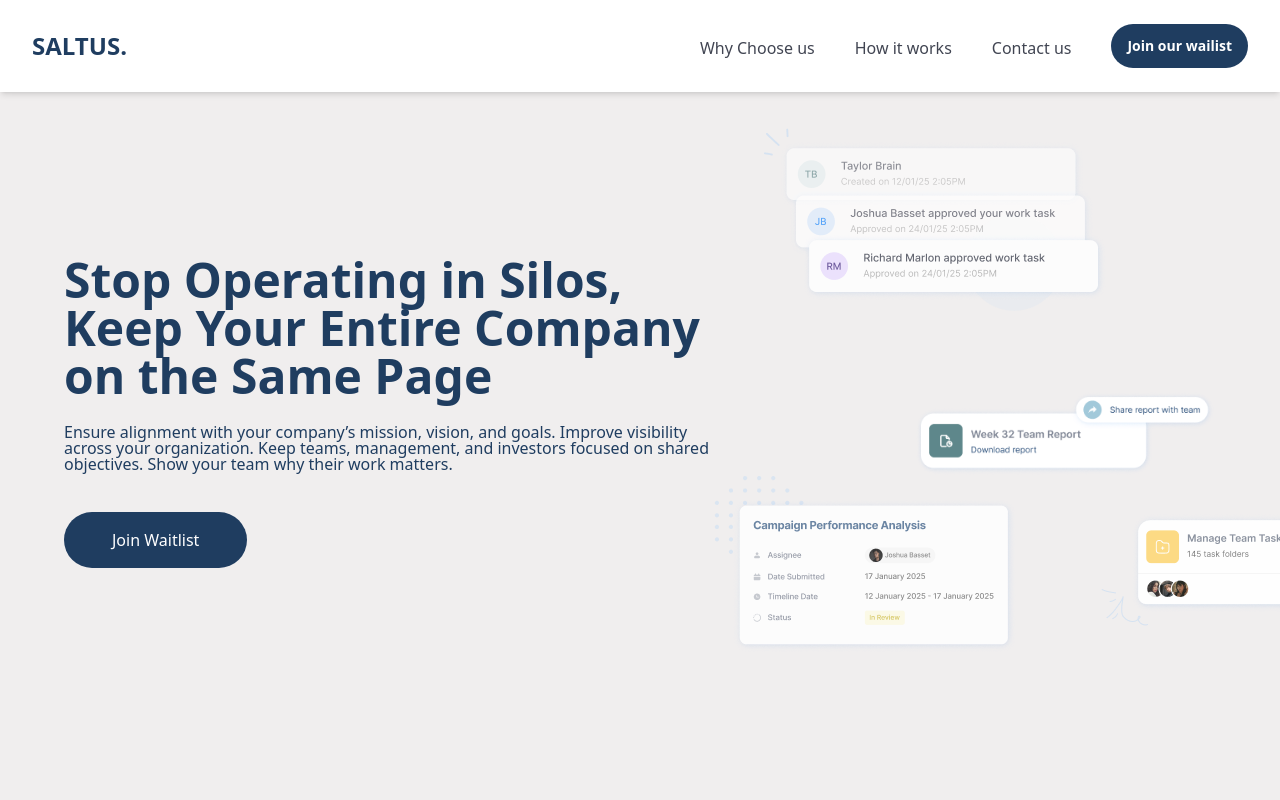
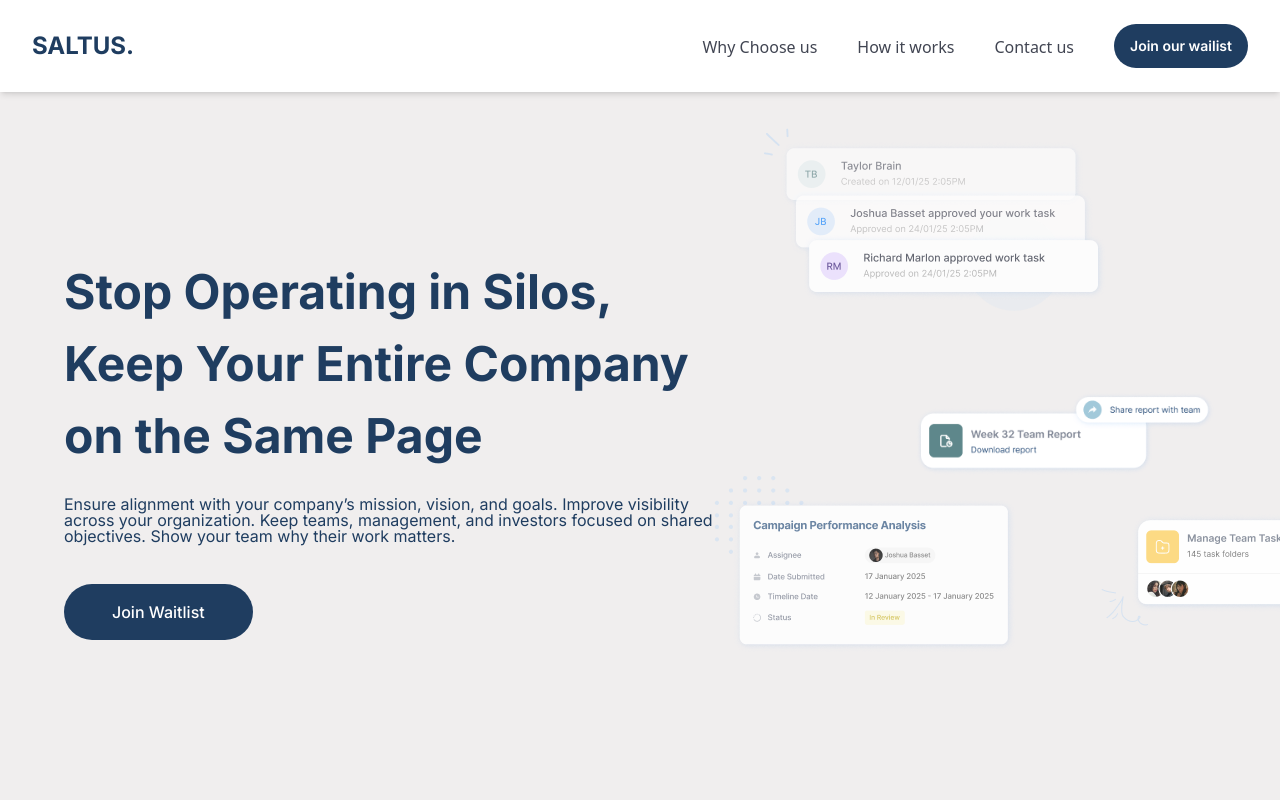
Before and after one commit to GideonJulian/Saltus, a React (Vite) app in the folder saltus/: page / in a window 1280 px wide. Shown: the top 800 px of the page. Built offline with nearby package versions, Linux system fonts and the light colour scheme.

Commit message:
hero fiexd

```diff
--- a/saltus/src/Components/Hero.jsx
+++ b/saltus/src/Components/Hero.jsx
@@ -3,25 +3,27 @@ import React from "react";
 import HeroImg from "./HeroImg";
 const Hero = () => {
   return (
-    <div className="bg-[#f0eeee] min-h-screen flex md:p-16 px-3 pt-20 md:flex-row flex-col   w-full ">
-      <div className="md:mt-48 mt-5">
-        <h1 className="font-[700] md:text-5xl text-[29px] text-[#1F3D60] md:w-[650px] w-[320px] leading-snug lmd:eading-normal">
+    <div className="bg-[#f0eeee] min-h-screen flex md:p-16 px-4 pt-20 md:flex-row flex-col w-full">
+    {/* Left Content */}
+    <div className="md:mt-48 mt-5 flex flex-col items-center md:items-start text-center md:text-left w-full">
+      <h1 className="font-[700] md:text-5xl text-[29px] text-[#1F3D60] md:w-[650px] max-w-full leading-snug md:leading-normal">
         Stop Operating in Silos, Keep Your Entire Company on the Same Page
       </h1>
-        <p className="text-[#1F3D60] mt-6 leading-none font-normal md:text-[16px] text-[14px] md:w-[650px] w-[361px]">
-          Ensure alignment with your company’s mission, vision, and goals.
-          Improve visibility across your organization. Keep teams, management,
-          and investors focused on shared objectives. Show your team why their
-          work matters.
+      <p className="text-[#1F3D60] mt-6 leading-none font-normal md:text-[16px] text-[14px] md:w-[650px] max-w-full">
+        Ensure alignment with your company’s mission, vision, and goals. Improve visibility across your organization.
+        Keep teams, management, and investors focused on shared objectives. Show your team why their work matters.
       </p>
       <button className="px-10 md:px-12 py-2 mt-10 md:py-3 rounded-full bg-primary text-white font-medium text-[16px] whitespace-nowrap">
         Join Waitlist
       </button>
     </div>
-      <div className="mt-">
+
+    {/* Right Content (Image Section) */}
+    <div className="mt-10 md:mt-0 flex justify-center md:justify-end w-full">
       <HeroImg />
     </div>
   </div>
+
   );
 };
 
--- a/saltus/src/index.css
+++ b/saltus/src/index.css
@@ -1,8 +1,11 @@
+@import url('https://fonts.googleapis.com/css2?family=Inter:ital,opsz,wght@0,14..32,100..900;1,14..32,100..900&display=swap');
+
 @tailwind base;
 @tailwind components;
 @tailwind utilities;
 html {
     overflow-x: hidden;
     margin: 0;
+    font-family: "Inter", sans-serif;
     padding: 0;
 }
--- a/saltus/src/pages/Home.jsx
+++ b/saltus/src/pages/Home.jsx
@@ -26,13 +26,20 @@ const Home = () => {
         <WhyUs />
       </div>
       <div className="w-full bg-[#F9F9F9] p-6 mb-10">
-
         <div>
           <HowItWorks />
         </div>
-        <div>
-          <Faq />
-        </div>
+      </div>
+      <div>
+        <Faq />
+      </div>
+      <div className="w-full bg-primary p-7 flex items-center flex-col justify-center mb-5 ">
+        <h1 className="text-[40px] font-600] text-ceneter text-white">
+          Get Started On Saltus Today!
+        </h1>
+        <button className="px-4 py-3 bg-white rounded-full text-sm font-[600] text-black mt-5">
+          Join our wailist
+        </button>
       </div>
       <div>
         {dropMenuState && (
```
Lines whose indentation alone changed are shown as unchanged.
